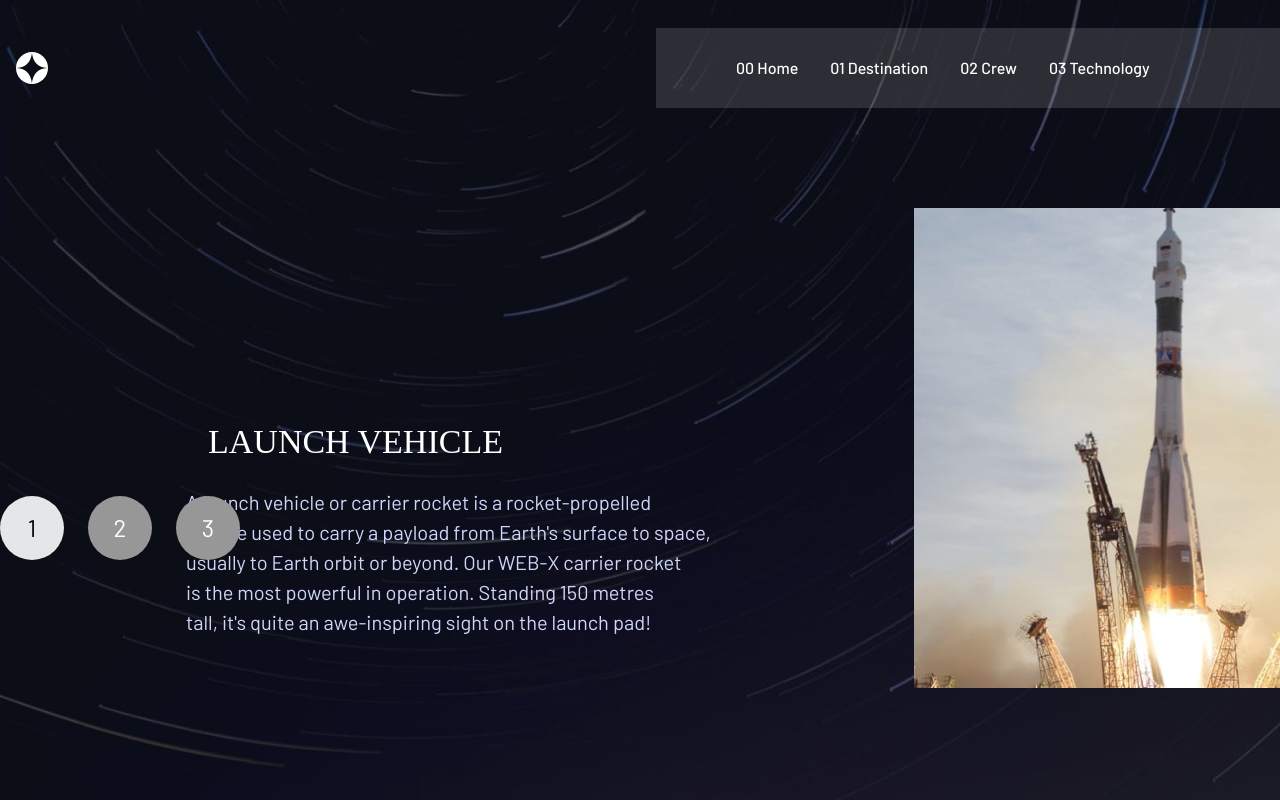
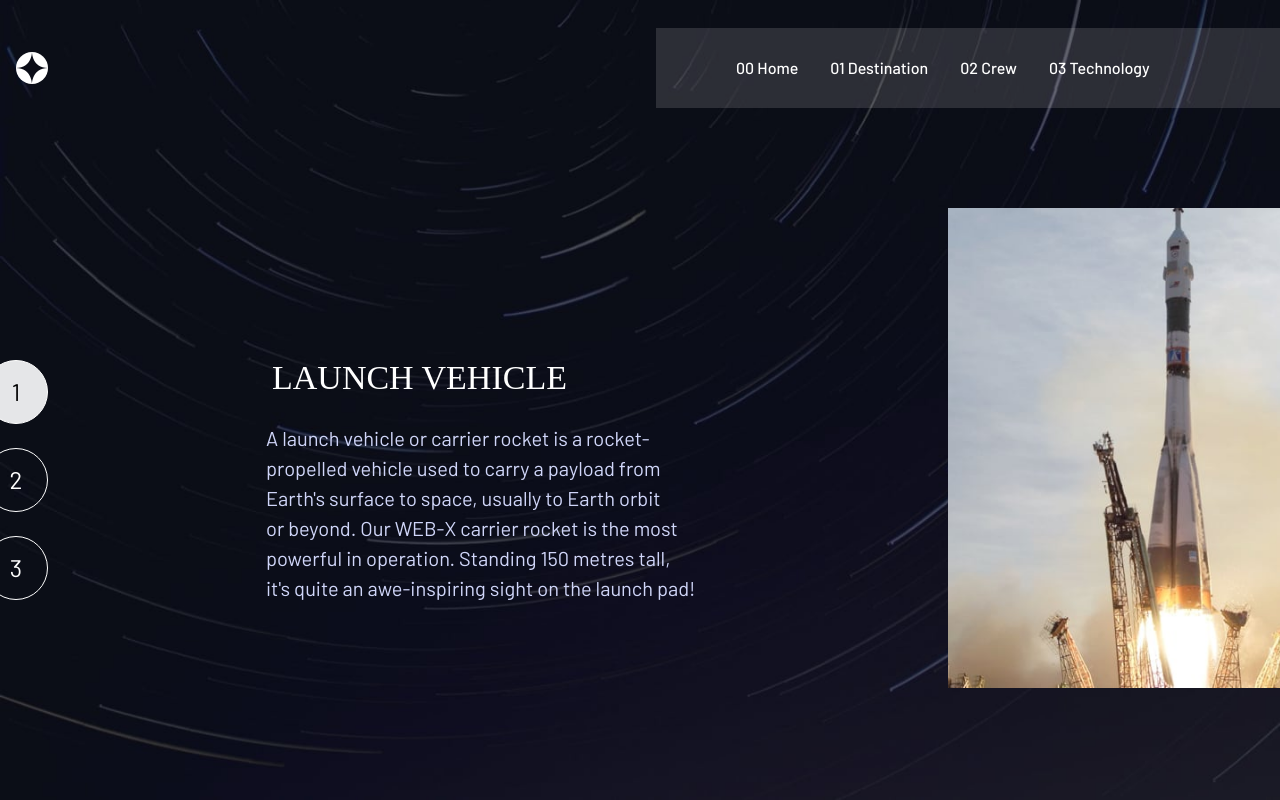
Before and after one commit to Anyanwu-victory/space-tourism-website, a React (Create React App) app in the folder space-tourism-website-main/space-tourism-website-main/space-website/: page /vehicle in a window 1280 px wide. Built offline with nearby package versions, Linux system fonts and the light colour scheme; a web font is replaced by a local one.

Commit message:
Updated Vehicle

```diff
--- a/space-tourism-website-main/space-tourism-website-main/space-website/src/components/Vehicle.jsx
+++ b/space-tourism-website-main/space-tourism-website-main/space-website/src/components/Vehicle.jsx
@@ -42,14 +42,14 @@ const Vehicle = () => {
                 </div>
                 {/* for Laptop design - div */}
                 <div className='lg:flex'>
-                  <div className=''>
+                  <div className='lg:-mt-[4rem] lg:w-[756px] lg:ml-[4rem]'>
 
                 <h1 className="mb-[1rem] font-[bellefair] uppercase text-[34px] lg:ml-[13rem]">
                    launch vehicle
                 </h1>
                 <p className="font-[barlow] text-[#D0D6F9] text-[20px] leading-[30px]
                 px-[42px] mt-[8px] lg:mt-[20px] lg:text-balance
-                lg:ml-[9rem] lg:justify-center lg:overflow-hidden lg:w-[626px] ">
+                lg:ml-[10rem] lg:justify-center lg:overflow-hidden  ">
 
                      A launch vehicle or carrier rocket is a rocket-propelled vehicle used to carry a
                      payload from Earth's surface to space, usually to Earth orbit or beyond. Our
@@ -59,15 +59,15 @@ const Vehicle = () => {
                   </div>
 
                  {/* circles laptop */}
-                <div className="pb-[3rem] mt-[5rem]   hidden lg:block">
-                       <div className="absolute z-30 flex flex-col   space-x-6
-                        rtl:space-x-reverse
-                        left-1/2 -translate-x-1/2 mb-[3rem]  lg:block">
+                 <div className="pb-[3rem] mt-[5rem] hidden lg:block">
+                     <div className="absolute z-30 flex flex-col space-y-6
+                     rtl:space-x-reverse left-1/2 -translate-x-1/2 mb-[3rem]
+                     lg:translate-y-1/2 lg:space-y-6 lg:-mt-[16rem] lg:-ml-[39rem] lg:rtl:space-y-reverse">
                       {[...Array(3).keys()].map((index) => (
                         <button
                           key={index}
                           type="button"
-                       className={`w-16 h-16 text-2xl rounded-full lg:ml-[-40rem] ${currentSlide === index ? 'bg-[#E5E6E8] text-black' : 'bg-[#979797] text-white'}`}
+                          className={`w-16 h-16 text-2xl rounded-full ${currentSlide === index ? 'bg-[#E5E6E8] text-black border border-white' : 'bg-transparent text-white border border-white'}`}
                           aria-current={currentSlide === index ? 'true' : 'false'}
                           value={index}
                           aria-label={`Slide ${index + 1}`}
@@ -75,6 +75,7 @@ const Vehicle = () => {
                         ))}
                      </div>
                   </div>
+
                 {/* Laptop circles end here  */}
 
                 </div>
@@ -82,7 +83,7 @@ const Vehicle = () => {
 
               <div className=" md:mt-[3.9rem] hidden lg:mt-[4rem] lg:block md:block ">
                 <img src={vehicle1} className=" h-[23rem] lg:h-[30rem]
-                lg:w-[40rem] lg:ml-[9rem] object-fill justify-center" alt="Douglas" />
+                lg:w-[40rem] lg:ml-[8rem] object-fill justify-center" alt="Douglas" />
               </div>
             </div>
 
```
Lines whose indentation alone changed are shown as unchanged.
